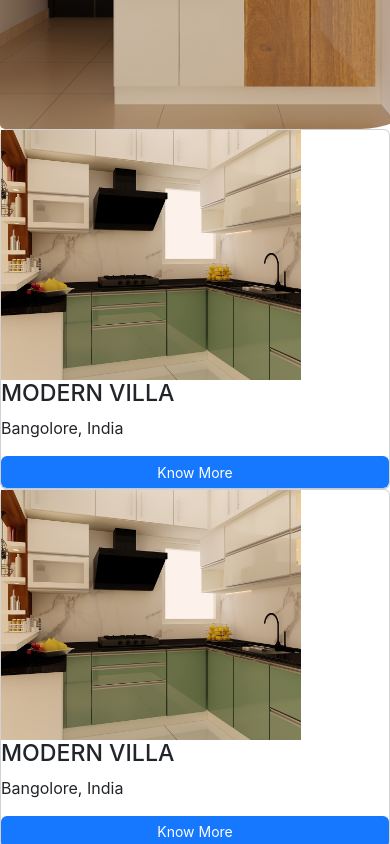
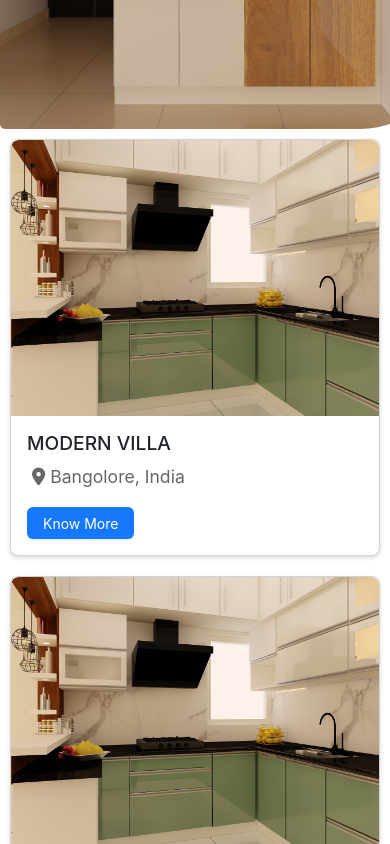
Before and after one commit to harshitvarma638/archisporium, a React (Create React App) app: page / in a window 390 px wide. Shown: the part 2600-3444 px from the top of the page. Built offline with nearby package versions, Linux system fonts and the light colour scheme.

Commit message:
made cards amd testimonial responsive

```diff
--- a/src/App.css
+++ b/src/App.css
@@ -36,3 +36,10 @@
     transform: rotate(360deg);
   }
 }
+
+.card-container{
+  display: flex;
+  flex-wrap: wrap;
+  justify-content: space-between;
+  /* margin: 0 -15px; */
+}
--- a/src/App.js
+++ b/src/App.js
@@ -15,7 +15,9 @@ function HomePage() {
     <>
       <Header/>
       <About />
-      {cards}
+      <div className="card-container">
+        {cards}
+      </div>
       <Testimonials />
       <Newsletter />
     </>
@@ -34,7 +36,9 @@ function aboutpage() {
 function ProjectPage() {
   return (
     <>
-      {cards}
+      <div className="card-container">
+        {cards}
+      </div>
       <Newsletter />
     </>
   );
--- a/src/components/Card.js
+++ b/src/components/Card.js
@@ -1,5 +1,4 @@
 import {React,useState} from "react";
-import {Col, Row} from "react-bootstrap";
 import {Button,Modal} from "antd";
 import { Swiper, SwiperSlide } from 'swiper/react';
 
@@ -21,17 +20,17 @@ export default function Card(props) {
     };
     const [thumbsSwiper, setThumbsSwiper] = useState(null);
     const images1 = props.images;
-    const images2 = props.images;
+    // const images2 = props.images;
     return (
-        <Row>
-            <Col xs={12} sm={12} md={6} lg={4} xl={4}>
-            <div className="card">
-                <img src={props.coverImg} alt="cover" style={{ width: '300px', height: '250px', objectFit: 'cover' }}/>
-                <h3>{props.title}</h3>
-                <p>{props.address}</p>
-                <Button type="primary" onClick={showModal}>
-                    Know More
-                </Button>
+        <div className="card">
+                <img src={props.coverImg} alt="cover" />
+                <div className="card-content">
+                    <h3>{props.title}</h3>
+                    <p><i class="fa-solid fa-location-dot"></i>{props.address}</p>
+                    <Button type="primary" onClick={showModal}>
+                        Know More
+                    </Button>
+                </div>
                 <Modal
                     visible={isModalOpen}
                     footer={null} // Removing the default footer buttons
@@ -80,9 +79,5 @@ export default function Card(props) {
                     <Button type="primary" onClick={handleClose}>Close</Button>
                 </Modal>
             </div>
-
-            </Col>
-        </Row>
-
     )
 }
--- a/src/components/CardStyles.css
+++ b/src/components/CardStyles.css
@@ -68,6 +68,72 @@ body {
 }
 
 .card{
-  display:flex;
-  flex-direction:column;
+  width: 30%;
+  background-color: #fff;
+  border-radius: 8px;
+  overflow: hidden;
+  box-shadow: 0px 2px 4px rgba(0,0,0,0.15);
+  margin: 15px auto;
 }
+
+.card img{
+  width: 100%;
+  height: auto;
+  object-fit: cover;
+  border-radius: 8px 8px 0 0;
+}
+
+.card-content{
+  padding: 16px;
+}
+
+.card-content h3{
+  font-size: 1.5rem;
+  margin-bottom: 8px;
+}
+
+.card-content p{
+  font-size: 1.2rem;
+  color: #666;
+  line-height: 1.3;
+}
+
+.card-content i{
+  padding: 5px;
+}
+
+/* .card-content .button{
+  display: inline-block;
+  padding: 8px 16px;
+  background-color: #333;
+  border-radius: 4px;
+  margin-top: 16px;
+  color: #fff;
+} */
+
+@media (max-width: 850px) {
+  .card {
+    width: 45%;
+    margin: 10px;
+  }
+  .card-content h3 {
+    font-size: 1.2rem;
+  }
+  .card-content p {
+    font-size: 1.1rem;
+    line-height: 1.2;
+  }
+}
+
+@media (max-width: 575px) {
+  .card {
+    width: auto; /* One card per row on extra small screens */
+  }
+  .card-content h3 {
+    font-size: 1.2rem;
+  }
+  .card-content p {
+    font-size: 1.1rem;
+    line-height: 1.2;
+  }
+}
--- a/src/components/ContactStyles.css
+++ b/src/components/ContactStyles.css
@@ -121,7 +121,8 @@
 }
 
 .info h3{
-    color: #000;
+    color: #000
+    ;
 }
 
 .info .infoBox div{
--- a/src/components/NewsTestimonial.css
+++ b/src/components/NewsTestimonial.css
@@ -87,11 +87,15 @@
     margin-bottom: 3.2rem;
 }
 
+/* .swiper-wrapper{
+    display: flex;
+    flex-wrap: wrap;
+} */
+
 .swiper-slide {
     text-align: center;
     font-size: 18px;
     background: #fff;
-
     /* Center slide text vertically */
     flex-direction: column;
     display: -webkit-box;
@@ -107,6 +111,8 @@
     -webkit-align-items: center;
     align-items: center;
     margin-bottom: 5rem;
+    /* width: auto; */
+    /* margin: 5px 5px; */
 }
 
 .swiper-slide img {
@@ -172,6 +178,80 @@
 .swiper-client-data p:first-child {
     font-weight: bold;
     color: var(--heading);
+}
+
+
+
+@media screen and (max-width: 1024px) {
+    .testimonial h2 {
+        font-weight: 700;
+        font-size: 2.8rem;
+        padding: 10px;
+    }
+    .common-heading::after{
+        top: 125%;
+    }
+
+    .swiper-slide{
+        margin-bottom: 3rem;
+    }
+    .swiper-client-msg {
+        padding: 3rem 5rem;
+    }
+    .swiper-client-msg p::before {
+        font-size: 2.8rem;
+    }
+    .swiper-client-msg p::after {
+        font-size: 2.8rem;
+
+    }
+}
+
+@media screen and (max-width: 850px) {
+    .testimonial h2 {
+        font-weight: 700;
+        font-size: 2.5rem;
+        padding: 10px;
+    }
+    .common-heading::after{
+        top: 125%;
+    }
+
+    .swiper-slide{
+        margin-bottom: 3rem;
+    }
+    .swiper-client-msg {
+        padding: 3rem 4rem;
+    }
+    .swiper-client-msg p::before {
+        font-size: 2.3rem;
+    }
+    .swiper-client-msg p::after {
+        font-size: 2.3rem;
+
+    }
+}
+
+@media screen and (max-width: 450px) {
+    .testimonial h2 {
+        font-weight: 600;
+        font-size: 2rem;
+        padding: 10px;
+    }
+    .swiper-slide{
+        margin-bottom: 2rem;
+    }
+    .swiper-client-msg {
+        padding: 3rem 4rem;
+        max-width: 350px;
+    }
+    .swiper-client-msg p::before {
+        font-size: 2rem;
+    }
+    .swiper-client-msg p::after {
+        font-size: 2rem;
+
+    }
 }
 
 .news{
@@ -250,7 +330,7 @@
     .news{
         h1{
             font-size: 24px;
-            letter-spacing: 1.92px;
+            letter-spacing: 1px;
         }
         p{
             font-size: 14px;
--- a/src/components/Testimonials.js
+++ b/src/components/Testimonials.js
@@ -34,7 +34,7 @@ export default function Testimonials() {
             <h2 className="common-heading">Happy Client Works!!</h2>
         </div>
         <Swiper
-        slidesPerView={2}
+          slidesPerView={1}
           spaceBetween={30}
           autoplay={{
             delay: 5000,
@@ -44,6 +44,20 @@ export default function Testimonials() {
           pagination={{
             clickable: true,
           }}
+          breakpoints={{
+            640: {
+              slidesPerView: 2,
+              spaceBetween: 20,
+            },
+            768: {
+              slidesPerView: 2,
+              spaceBetween: 40,
+            },
+            1024: {
+              slidesPerView: 2,
+              spaceBetween: 50,
+            },
+          }}
           className="mySwiper swiper"
           onMouseEnter = {()=>setIsMouseOver(true)}
           onMouseLeave={()=>setIsMouseOver(false)}
@@ -52,8 +66,7 @@ export default function Testimonials() {
             <SwiperSlide className="swiper-slide">
               <div className="swiper-client-msg">
                 <p>Lorem ipsum dolor sit amet, consectetur adipiscing elit.
-                Sed ut perspiciatis unde omnis iste natus error sit voluptatem
-                accusantium doloremque laudantium.</p>
+                  Sed ut perspiciatis</p>
               </div>
               <div className="swiper-client-data grid grid-two-col">
                 <figure>
@@ -68,8 +81,7 @@ export default function Testimonials() {
             <SwiperSlide className="swiper-slide">
               <div className="swiper-client-msg">
                 <p>Lorem ipsum dolor sit amet, consectetur adipiscing elit.
-                Sed ut perspiciatis unde omnis iste natus error sit voluptatem
-                accusantium doloremque laudantium.</p>
+                  Sed ut perspiciatis</p>
               </div>
               <div className="swiper-client-data grid grid-two-col">
                 <figure>
@@ -84,8 +96,7 @@ export default function Testimonials() {
             <SwiperSlide className="swiper-slide">
               <div className="swiper-client-msg">
                 <p>Lorem ipsum dolor sit amet, consectetur adipiscing elit.
-                Sed ut perspiciatis unde omnis iste natus error sit voluptatem
-                accusantium doloremque laudantium.</p>
+                  Sed ut perspiciatis</p>
               </div>
               <div className="swiper-client-data grid grid-two-col">
                 <figure>
@@ -100,8 +111,7 @@ export default function Testimonials() {
             <SwiperSlide className="swiper-slide">
               <div className="swiper-client-msg">
                 <p>Lorem ipsum dolor sit amet, consectetur adipiscing elit.
-                Sed ut perspiciatis unde omnis iste natus error sit voluptatem
-                accusantium doloremque laudantium.</p>
+                  Sed ut perspiciatis</p>
               </div>
               <div className="swiper-client-data grid grid-two-col">
                 <figure>
@@ -116,8 +126,7 @@ export default function Testimonials() {
             <SwiperSlide className="swiper-slide">
               <div className="swiper-client-msg">
                 <p>Lorem ipsum dolor sit amet, consectetur adipiscing elit.
-                Sed ut perspiciatis unde omnis iste natus error sit voluptatem
-                accusantium doloremque laudantium.</p>
+                  Sed ut perspiciatis</p>
               </div>
               <div className="swiper-client-data grid grid-two-col">
                 <figure>
@@ -132,8 +141,7 @@ export default function Testimonials() {
             <SwiperSlide className="swiper-slide">
               <div className="swiper-client-msg">
                 <p>Lorem ipsum dolor sit amet, consectetur adipiscing elit.
-                Sed ut perspiciatis unde omnis iste natus error sit voluptatem
-                accusantium doloremque laudantium.</p>
+                  Sed ut perspiciatis</p>
               </div>
               <div className="swiper-client-data grid grid-two-col">
                 <figure>
@@ -148,8 +156,7 @@ export default function Testimonials() {
             <SwiperSlide className="swiper-slide">
               <div className="swiper-client-msg">
                 <p>Lorem ipsum dolor sit amet, consectetur adipiscing elit.
-                Sed ut perspiciatis unde omnis iste natus error sit voluptatem
-                accusantium doloremque laudantium.</p>
+                  Sed ut perspiciatis</p>
               </div>
               <div className="swiper-client-data grid grid-two-col">
                 <figure>
@@ -164,8 +171,7 @@ export default function Testimonials() {
             <SwiperSlide className="swiper-slide">
               <div className="swiper-client-msg">
                 <p>Lorem ipsum dolor sit amet, consectetur adipiscing elit.
-                Sed ut perspiciatis unde omnis iste natus error sit voluptatem
-                accusantium doloremque laudantium.</p>
+                  Sed ut perspiciatis</p>
               </div>
               <div className="swiper-client-data grid grid-two-col">
                 <figure>
```
Lines whose indentation alone changed are shown as unchanged.
